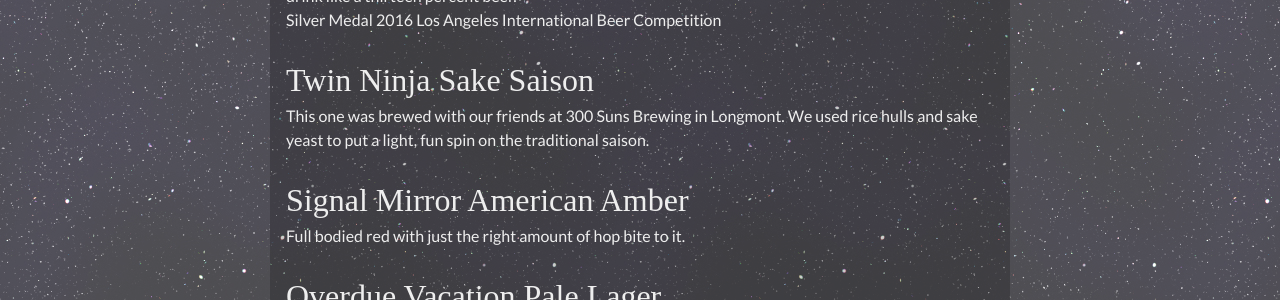
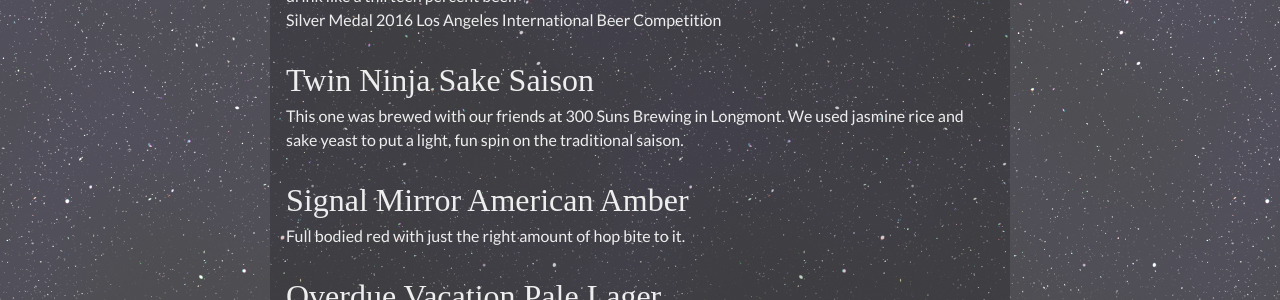
Before and after one commit to emddutton/static_playground, a Jekyll site: the page built from thebeers.html, in a window 1280 px wide. Shown: the part 671-971 px from the top of the page. Built offline with Jekyll 4.4.1, drawn with Linux system fonts in a browser that asks for light colours; nearby versions of some CDN libraries; comment, search, counter and statistics services are not loaded.

Commit message:
Update thebeers.html

```diff
--- a/thebeers.html
+++ b/thebeers.html
@@ -19,7 +19,7 @@
 
 		<!-- <li><span>Tyndareus Quad</span> Named for the Spartan king father of the Gemini twins, this Belgian-style quadrupel base has notes of caramel, dried fruit and spice. We then age it in Caribbean rum barrels to give it some vanilla and oak flavor. It's finished with just enough cold brewed Ehiopian Sidamo coffee to round it out. Best served in a tulip with an old friend.Let it warm and ponder the universe. Gold Medal 2016 All Colorado Beer Festival. </li> -->
 
-		<li><span>Twin Ninja Sake Saison</span>This one was brewed with our friends at 300 Suns Brewing in Longmont. We used rice hulls and sake yeast to put a light, fun spin on the traditional saison.</li>
+		<li><span>Twin Ninja Sake Saison</span>This one was brewed with our friends at 300 Suns Brewing in Longmont. We used jasmine rice and sake yeast to put a light, fun spin on the traditional saison.</li>
 
 		<li><span>Signal Mirror	American Amber</span>Full bodied red with just the right amount of hop bite to it.</li>
 
```
